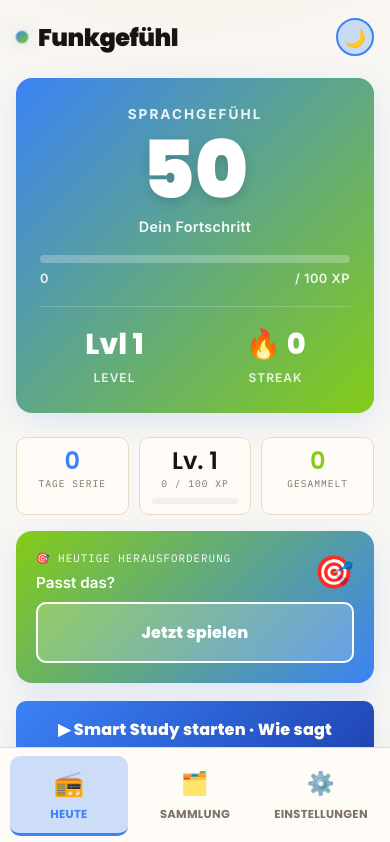
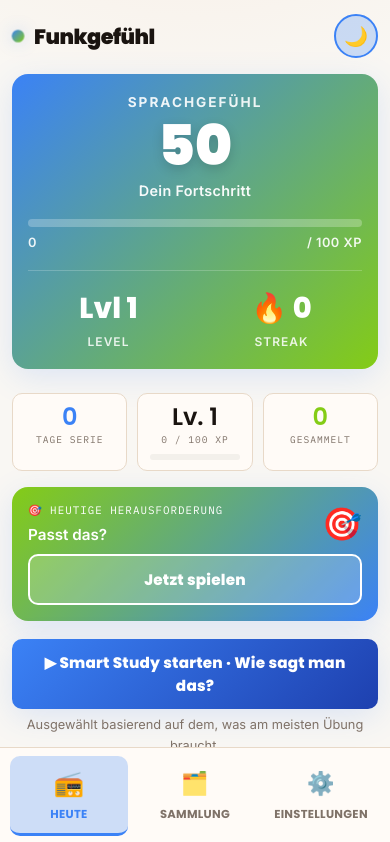
Before and after one commit to zivalmog121-commits/funkgefuehl, a Next.js app: page / in a window 390 px wide. Shown: the top 842 px of the page. Built offline with nearby package versions, Linux system fonts and the light colour scheme.

Commit message:
feat: mobile responsive optimization

```diff
--- a/styles/globals.css
+++ b/styles/globals.css
@@ -1037,3 +1037,108 @@ code.inline-code {
   background: var(--accent-glow);
   color: var(--accent);
 }
+
+/* ============================================================
+   MOBILE OPTIMIZATION (max-width: 640px)
+   Touch-friendly buttons, better spacing, readable text
+   ============================================================ */
+@media (max-width: 640px) {
+  body { font-size: 15px; }
+
+  .shell {
+    padding: 14px 12px 100px;
+  }
+
+  .topbar {
+    margin-bottom: 16px;
+    gap: 8px;
+  }
+
+  .topbar-brand {
+    font-size: 1.3rem;
+  }
+
+  /* Touch-friendly buttons */
+  .btn {
+    min-height: 48px;
+    font-size: 0.95rem;
+    padding: 12px 16px;
+  }
+
+  .icon-btn {
+    width: 44px;
+    height: 44px;
+    font-size: 1.2rem;
+  }
+
+  .btn-icon-small {
+    width: 40px;
+    height: 40px;
+  }
+
+  /* Cards */
+  .card {
+    padding: 16px;
+    margin-bottom: 14px;
+  }
+
+  .prompt-card {
+    padding: 18px 14px;
+  }
+
+  .prompt-main {
+    font-size: 1.2rem;
+  }
+
+  /* Forms */
+  select, input[type="text"] {
+    font-size: 16px !important;
+    padding: 12px 14px;
+  }
+
+  /* Chips/Filters */
+  .chip {
+    padding: 8px 14px;
+    font-size: 0.7rem;
+  }
+
+  /* Grid layouts */
+  .tile-grid {
+    grid-template-columns: 1fr 1fr !important;
+  }
+
+  .duel-grid {
+    grid-template-columns: 1fr 1fr !important;
+    gap: 8px;
+  }
+
+  /* Dial/Hero card */
+  .hero-stats-card {
+    padding: 20px 16px;
+  }
+
+  .hero-score {
+    font-size: 3.5rem;
+  }
+
+  /* Section title */
+  .section-title {
+    font-size: 1.3rem;
+    margin-bottom: 16px;
+  }
+
+  /* Readout */
+  .readout-value {
+    font-size: 1.5rem;
+  }
+
+  /* Progress dots */
+  .progress-dots {
+    gap: 3px;
+  }
+
+  .progress-dot {
+    width: 6px;
+    height: 6px;
+  }
+}
```
